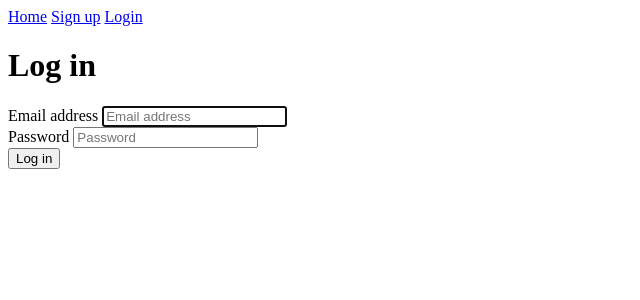
After one commit to CristhoferAlencar/mymvcproject, a PHP site: page /posts/login in a window 1280 px wide. The commit adds this page. Shown: the top 300 px of the page, without its empty margins (0-640 px from the left). Run offline with PHP 8.4, Linux system fonts and the light colour scheme.

Commit message:
Created login autentication

```diff
--- /dev/null
+++ b/App/Controllers/Login.php
@@ -0,0 +1,37 @@
+<?php
+namespace App\Controllers;
+
+use \Core\View;
+use \App\Models\User;
+
+/**
+ * Login controller
+ */
+class Login extends \Core\Controller{
+
+    /**
+     * Show the login pahe
+     *
+     * @return void
+     */
+    public function newAction(){
+        View::renderTemplate('Login/new.html');
+    }
+
+    /**
+     * Log in a user
+     *
+     * @return void
+     */
+    public function createAction(){
+        $user = User::authenticate($_POST['email'], $_POST['password']);
+
+        if($user){
+            $this->redirect('/');
+        }else{
+            View::renderTemplate('Login/new.html', [
+                'email' => $_POST['email'],
+            ]);
+        }
+    }
+}
--- a/App/Controllers/Signup.php
+++ b/App/Controllers/Signup.php
@@ -27,8 +27,7 @@ class Signup extends \Core\Controller{
         $user = new User($_POST);
 
         if($user->save()){
-            header('Location: http://' . $_SERVER['HTTP_HOST'] . '/signup/success', true, 303);
-            exit;
+            $this->redirect('/signup/success');
         }else{
             View::renderTemplate('Signup/new.html', [
                 'user' => $user
--- a/App/Views/Home/index.html
+++ b/App/Views/Home/index.html
@@ -6,6 +6,4 @@
 
     <h1>Welcome</h1>
 
-    <a href="/signup/new">Sign up</a>
-
 {% endblock %}
--- /dev/null
+++ b/App/Views/Login/new.html
@@ -0,0 +1,22 @@
+{% extends "base.html" %}
+
+{% block title %}Log in{% endblock %}
+
+{% block body %}
+
+    <h1>Log in</h1>
+
+    <form action="/login/create" method="post">
+    	<div>
+            <label for="inputEmail">Email address</label>
+            <input type="email" id="inputEmail" name="email" placeholder="Email address" autofocus value="{{ email }}" />
+    	</div>
+    	<div>
+            <label for="inputPassword">Password</label>
+            <input type="password" id="inputPassword" name="password" placeholder="Password" />
+        </div>
+
+    	<button type="submit">Log in</button>
+    </form>
+
+{% endblock %}
--- a/App/Views/base.html
+++ b/App/Views/base.html
@@ -10,6 +10,8 @@
 <body>
     <nav>
         <a href="/">Home</a>
+        <a href="/signup/new">Sign up</a>
+        <a href="/login">Login</a>
     </nav>
 
     {% block body %}
--- a/Core/Controller.php
+++ b/Core/Controller.php
@@ -60,4 +60,16 @@ abstract class Controller{
     protected function after(){
 
     }
+
+    /**
+     * Redirect to a different page.
+     *
+     * @param string $url The relative URL
+     *
+     * @return void
+     */
+    public function redirect($url){
+        header('Location: http://' . $_SERVER['HTTP_HOST'] . $url, true, 303);
+        exit;
+    }
 }
--- a/public/index.php
+++ b/public/index.php
@@ -23,6 +23,7 @@ $router = new Core\Router();
 
 // Add the routes
 $router->add('', ['controller' => 'Home', 'action' => 'index']);
+$router->add('login', ['controller' => 'Login', 'action' => 'new']);
 $router->add('{controller}/{action}');
 //$router->add('{controller}/{id:\d+}/{action}');
 //$router->add('admin/{controller}/{action}', ['namespace' => 'Admin']);
```
Also changed, not shown: App/Models/User.php (+35 -3 lines).
